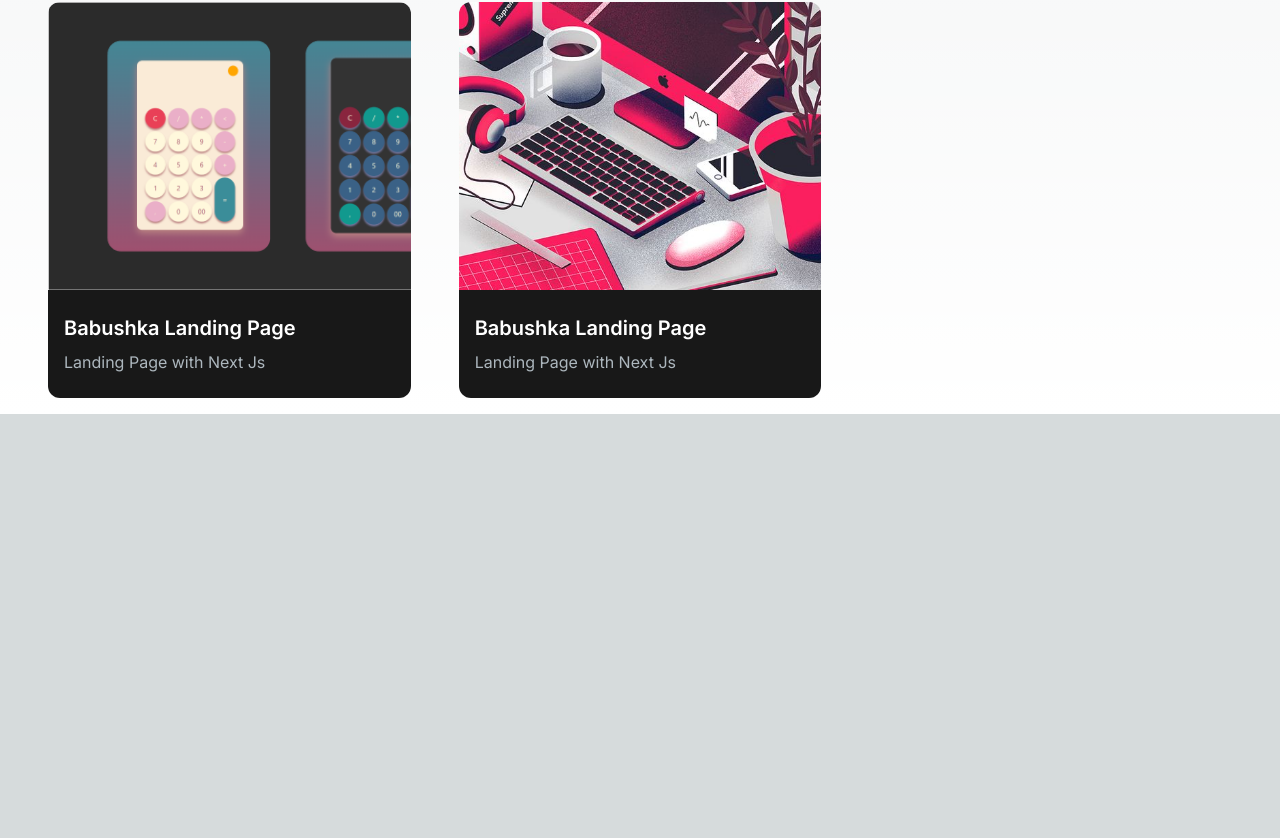
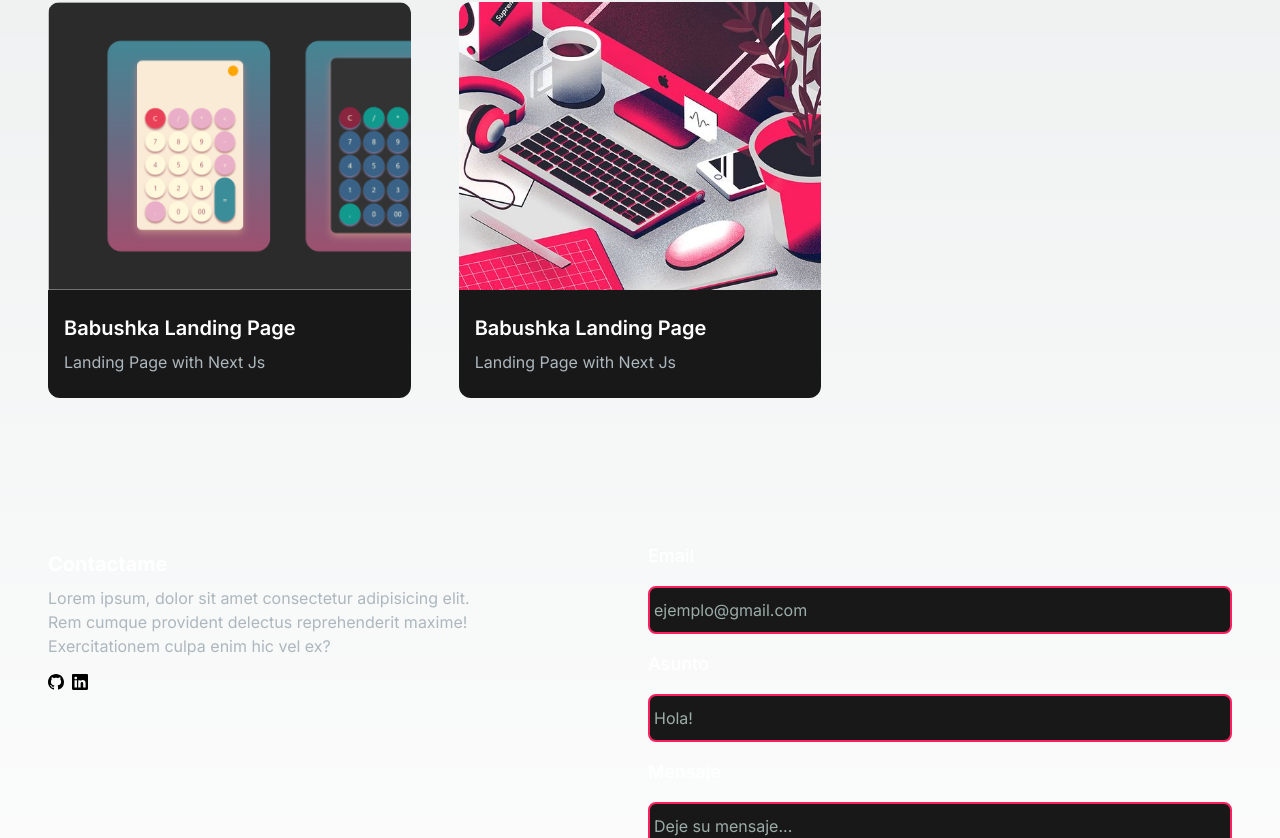
Before and after one commit to BirdieOA/Portfolio, a Next.js app: page / in a window 1280 px wide. Shown: the part 1959-2797 px from the top of the page. Before the commit the page ends 2373 px from the top, so only its background shows below. Built offline with nearby package versions, Linux system fonts and the light colour scheme.

Commit message:
formulario

```diff
--- a/package.json
+++ b/package.json
@@ -13,7 +13,8 @@
     "react": "^18",
     "react-dom": "^18",
     "react-icons": "^4.11.0",
-    "react-type-animation": "^3.1.0"
+    "react-type-animation": "^3.1.0",
+    "resend": "^1.1.0"
   },
   "devDependencies": {
     "autoprefixer": "^10",
--- /dev/null
+++ b/src/app/api/send/route.js
@@ -0,0 +1,20 @@
+// import { EmailTemplate } from '../../../components/EmailTemplate';
+import { NextResponse } from 'next/server';
+import { Resend } from 'resend';
+
+const resend = new Resend(process.env.RESEND_API_KEY);
+
+export async function POST() {
+  try {
+    const data = await resend.emails.send({
+      from: 'Maite <maitedeleonf@gmail.com>',
+      to: ['hexagonopaginasweb@gmail.com'],
+      subject: 'WORKS',
+      react: (<><p>Cuerpo del email</p></>)
+    });
+
+    return NextResponse.json(data);
+  } catch (error) {
+    return NextResponse.json({ error });
+  }
+}
--- /dev/null
+++ b/src/app/components/EmailSection.jsx
@@ -0,0 +1,62 @@
+import React from "react";
+import { BsGithub, BsLinkedin } from "react-icons/bs";
+import Link from "next/link";
+
+const EmailSection = () => {
+  return (
+    <section className="grid md:grid-cols-2 my-12 md:my-12 py-24 gap-4 relative">
+        <div className="bg-[radial-gradient(ellipse_at_center,_var(--tw-gradient-stops))] from-[#FB1F5F] to-transparent rounded-full h-80 w-80 z-0 blur-2xl absolute top-3/4 -left-4 transform "></div>
+      <div className="z-10">
+        <h5 className="text-xl font-bold text-white my-2">Contactame</h5>
+        <p className="text-[#adb7be] mb-4 max-w-md">
+          Lorem ipsum, dolor sit amet consectetur adipisicing elit. Rem cumque
+          provident delectus reprehenderit maxime! Exercitationem culpa enim hic
+          vel ex?
+        </p>
+        <div className="Socials flex flex-row gap-2">
+          <Link href="github.com">
+            <BsGithub />
+          </Link>
+          <Link href="linkedin.com">
+            <BsLinkedin />
+          </Link>
+        </div>
+      </div>
+      <div>
+        <form className="flex flex-col gap-4">
+          <label htmlFor="email" className="text-white block text-lg font-medium">
+            Email
+          </label>
+          <input
+            type="email"
+            id="email"
+            className="bg-[#181818] border-2 border-[#FB1F5F] placeholder-[#9cada9] text-gray-100
+            text-md rounded-lg block w-full py-2.5 px-1"
+            required
+            placeholder="ejemplo@gmail.com"
+          />
+            <label htmlFor="asunto" className="text-white block text-lg font-medium">
+            Asunto
+          </label>
+          <input
+            type="text"
+            id="asunto"
+            className="bg-[#181818] border-2 border-[#FB1F5F] placeholder-[#9cada9] text-gray-100
+            text-md rounded-lg block w-full py-2.5 px-1"
+            required
+            placeholder="Hola!"
+          />
+          <label htmlFor="mensaje" className="text-white block text-lg font-medium">Mensaje</label>
+          <textarea name="mensaje" className="bg-[#181818] border-2 border-[#FB1F5F] placeholder-[#9cada9] text-gray-100
+            text-md rounded-lg block w-full py-2.5 px-1" id="Mensaje" cols="10" rows="4" placeholder="Deje su mensaje..."></textarea>
+
+            <button type="submit" className="bg-[#FB1F5F] hover:bg-[#fe3e74] text-white font-medium py-2.5 rounded-lg mt-2">
+                Enviar
+            </button>
+        </form>
+      </div>
+    </section>
+  );
+};
+
+export default EmailSection;
--- a/src/app/page.js
+++ b/src/app/page.js
@@ -3,6 +3,7 @@ import HeroSection from "./components/HeroSection";
 import Navbar from "./components/Navbar";
 import AboutSection from "./components/AboutSection";
 import ProjectsSection from "./components/ProjectsSection";
+import EmailSection from "./components/EmailSection";
 
 export default function Home() {
   return (
@@ -12,6 +13,7 @@ export default function Home() {
         <HeroSection />
         <AboutSection />
         <ProjectsSection />
+        <EmailSection/>
       </div>
     </main>
   );
```
Also changed, not shown: 2 other files (tests, documents, lock files or other folders).
